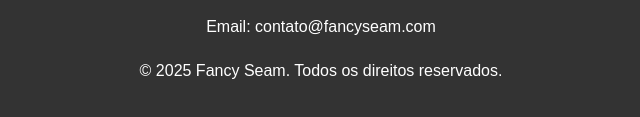
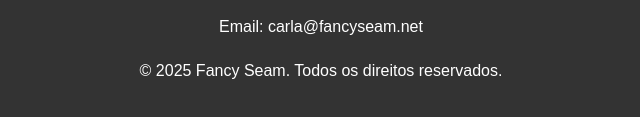
Before and after one commit to tferreiradevelopment/tferreiradevelopment.github.io, a plain HTML site: page index.html in a window 1280 px wide. Shown: the part 4832-4949 px from the top of the page, 319-959 px from the left. Drawn offline with Linux system fonts and the light colour scheme.

Commit message:
Change Email

```diff
--- a/index.html
+++ b/index.html
@@ -241,7 +241,7 @@
                 <img src="images/facebook.png"/>
             </a>
         </div>
-        <p>Email: contato@fancyseam.com</p>
+        <p>Email: carla@fancyseam.net</p>
         <p>&copy; 2025 Fancy Seam. Todos os direitos reservados.</p>
     </footer>
 </body>
```
Also changed, not shown: index_en.html (+1 -1 lines), index_fr.html (+1 -1 lines).
